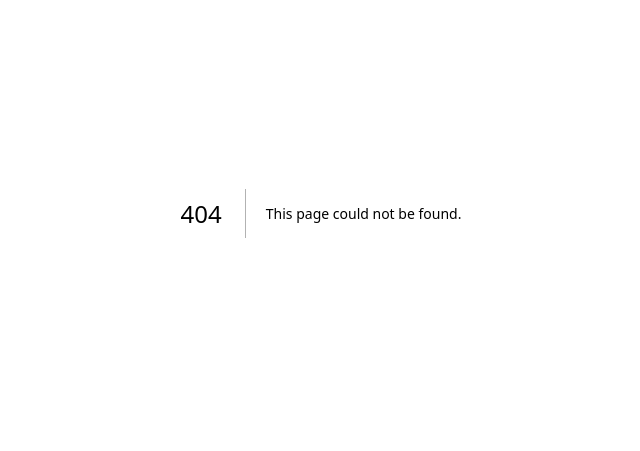
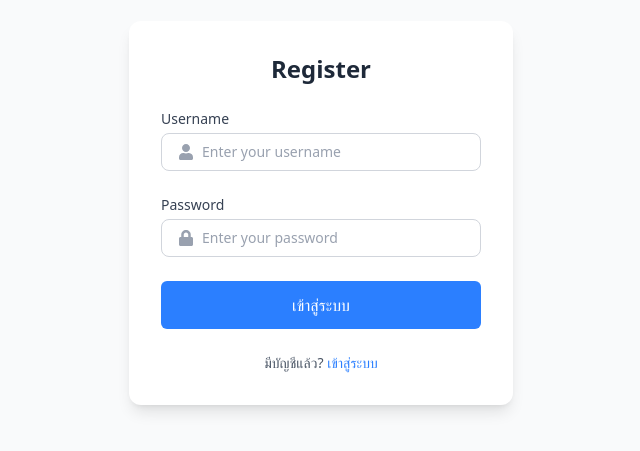
Before and after one commit to supakorn5039-boon/ten-project, a Next.js app in the folder client/: page /register in a window 1280 px wide. Before the commit this address had no page. Shown: the part 187-638 px from the top of the page, without its empty margins (319-959 px from the left). Built offline with nearby package versions, Linux system fonts and the light colour scheme; no server answers.

Commit message:
feat: register page

```diff
--- a/client/src/app/layout.tsx
+++ b/client/src/app/layout.tsx
@@ -1,5 +1,6 @@
 'use client';
 
+import { ToastProvider } from '@/components/Ui/Toast/Toast';
 import './globals.css';
 import { QueryClient, QueryClientProvider } from '@tanstack/react-query';
 
@@ -14,6 +15,7 @@ export default function RootLayout({
     <html lang="en">
       <body className={`antialiased`}>
         <QueryClientProvider client={queryClient}>{children}</QueryClientProvider>
+        <ToastProvider />
       </body>
     </html>
   );
--- a/client/src/app/page.tsx
+++ b/client/src/app/page.tsx
@@ -1,14 +1,20 @@
+'use client';
+
+import useProtectRoute from '@/hooks/useProtectRoute';
+
 export default function Home() {
+  const { isChecking } = useProtectRoute();
+
+  if (isChecking) return null;
+
   return (
     <div className="min-h-screen bg-gray-100 p-6">
       <div className="max-w-7xl mx-auto">
-        {/* Header */}
         <header className="mb-8">
           <h1 className="text-4xl font-bold text-gray-800">📊 Dashboard</h1>
           <p className="text-gray-500 mt-2">Welcome back! &apos;s an overview of your data.</p>
         </header>
 
-        {/* Cards */}
         <div className="grid grid-cols-1 sm:grid-cols-2 lg:grid-cols-3 gap-6">
           <div className="bg-white p-6 rounded-2xl shadow hover:shadow-md transition">
             <h2 className="text-lg font-semibold text-gray-700">Total Tasks</h2>
@@ -24,7 +30,6 @@ export default function Home() {
           </div>
         </div>
 
-        {/* Footer */}
         <footer className="mt-12 text-center text-gray-400 text-sm">
           &copy; {new Date().getFullYear()} Your Dashboard Project
         </footer>
--- /dev/null
+++ b/client/src/app/register/page.tsx
@@ -0,0 +1,6 @@
+import RegisterIndex from '@/components/auth/register/RegisterIndex';
+import React from 'react';
+
+export default function RegisterPage() {
+  return <RegisterIndex />;
+}
--- a/client/src/components/Ui/Input/InputField.tsx
+++ b/client/src/components/Ui/Input/InputField.tsx
@@ -30,7 +30,7 @@ export default function InputField({
           className={`
           flex items-center rounded-lg border px-4 py-2
           ${error ? 'border-red-500' : 'border-gray-300'}
-          focus-within:ring-2 focus-within:ring-green-500
+
         `}
         >
           {icon && <div className="text-gray-400 mr-2">{icon}</div>}
--- a/client/src/components/login/LoginForm.tsx
+++ b/client/src/components/auth/login/LoginForm.tsx
@@ -1,8 +1,9 @@
 import { FaUser, FaLock } from 'react-icons/fa';
 import InputField from '@/components/Ui/Input/InputField';
-import type { CredentialProps } from '@/app/types/Credentials';
+import type { CredentialProps } from '@/types/Credentials';
 import type { UseFormReturn } from 'react-hook-form';
-import ButtonCustom from '../Ui/button/ButtonCustom';
+import ButtonCustom from '../../Ui/button/ButtonCustom';
+import Link from 'next/link';
 
 type LoginFormProps = {
   formMethods: UseFormReturn<CredentialProps, undefined>;
@@ -46,8 +47,15 @@ const LoginForm = ({ formMethods, onSubmit, loading }: LoginFormProps) => {
           isLoading={loading}
           type="submit"
           label={loading ? 'กำลังบันทึก...' : 'เข้าสู่ระบบ'}
-          className="mt-6 w-full bg-blue-400 text-white py-3 rounded-md hover:bg-blue-600 transition ease-in-out duration-300 cursor-pointer"
+          className="mt-6 w-full bg-blue-500 text-white py-3 rounded-md hover:bg-blue-600 transition ease-in-out duration-300 cursor-pointer"
         />
+
+        <p className="text-center text-sm text-gray-600 mt-4">
+          ยังไม่มีบัญชี?{' '}
+          <Link href="/register" className="text-blue-500 hover:underline font-medium">
+            ลงทะเบียน
+          </Link>
+        </p>
       </form>
     </div>
   );
--- a/client/src/components/login/LoginIndex.tsx
+++ b/client/src/components/auth/login/LoginIndex.tsx
@@ -1,11 +1,12 @@
 import { useMutation, useQueryClient } from '@tanstack/react-query';
 import { useRouter } from 'next/navigation';
 import React from 'react';
+import { AxiosError } from 'axios';
 import LoginForm from './LoginForm';
 import { CredentialService } from '@/service/Credential.service';
-import { CredentialProps } from '@/app/types/Credentials';
+import { CredentialProps } from '@/types/Credentials';
 import Cookies from 'js-cookie';
-import { ToastAlert } from '../Ui/Toast/Toast';
+import { ToastAlert } from '../../Ui/Toast/Toast';
 
 export default function LoginIndex() {
   const router = useRouter();
@@ -18,14 +19,15 @@ export default function LoginIndex() {
     onSuccess: (data) => {
       const { token } = data;
 
-      Cookies.set('token', token!, { expires: 2 });
+      Cookies.set('token', token!, { expires: 1 });
 
       queryClient.invalidateQueries({ queryKey: [CredentialService.QUERY_KEY] });
       router.push('/');
       ToastAlert('success', 'Login Success!');
     },
-    onError: () => {
-      ToastAlert('error', 'Login Failed!');
+    onError: (error: AxiosError<{ message: string }>) => {
+      const msg = error.response?.data.message ?? 'Login Fail!!';
+      ToastAlert('error', msg);
     },
   });
 
@@ -33,5 +35,5 @@ export default function LoginIndex() {
     LoginMutation.mutate(data);
   };
 
-  return <LoginForm formMethods={formMethods} onSubmit={handleSubmit} />;
+  return <LoginForm loading={LoginMutation.isPending} formMethods={formMethods} onSubmit={handleSubmit} />;
 }
--- /dev/null
+++ b/client/src/components/auth/register/RegisterForm.tsx
@@ -0,0 +1,62 @@
+import ButtonCustom from '@/components/Ui/button/ButtonCustom';
+import InputField from '@/components/Ui/Input/InputField';
+import type { CredentialProps } from '@/types/Credentials';
+import Link from 'next/link';
+import React from 'react';
+import type { UseFormReturn } from 'react-hook-form';
+import { FaLock, FaUser } from 'react-icons/fa';
+
+type RegisterFormProps = {
+  formMethods: UseFormReturn<CredentialProps, undefined>;
+  onSubmit: (date: CredentialProps) => void;
+  loading?: boolean;
+};
+
+export default function RegisterForm({ formMethods, onSubmit, loading }: Readonly<RegisterFormProps>) {
+  const {
+    register,
+    handleSubmit,
+    formState: { errors },
+  } = formMethods;
+
+  return (
+    <div className="flex justify-center items-center min-h-screen bg-gray-50">
+      <form className="space-y-6 p-8 bg-white rounded-xl shadow-lg max-w-sm w-full" onSubmit={handleSubmit(onSubmit)}>
+        <h2 className="text-2xl font-bold text-center text-gray-800">Register</h2>
+
+        <InputField
+          register={register('username')}
+          label="Username"
+          name="username"
+          type="text"
+          placeholder="Enter your username"
+          icon={<FaUser />}
+          error={errors.username}
+        />
+
+        <InputField
+          register={register('password')}
+          label="Password"
+          name="password"
+          type="password"
+          placeholder="Enter your password"
+          icon={<FaLock />}
+          error={errors.password}
+        />
+
+        <ButtonCustom
+          isLoading={loading}
+          type="submit"
+          label={loading ? 'กำลังบันทึก...' : 'เข้าสู่ระบบ'}
+          className="mt-6 w-full bg-blue-500 text-white py-3 rounded-md hover:bg-blue-600 transition ease-in-out duration-300 cursor-pointer"
+        />
+        <p className="text-center text-sm text-gray-600 mt-4">
+          มีบัญชีแล้ว?{' '}
+          <Link href="/login" className="text-blue-500 hover:underline font-medium">
+            เข้าสู่ระบบ
+          </Link>
+        </p>
+      </form>
+    </div>
+  );
+}
--- /dev/null
+++ b/client/src/components/auth/register/RegisterIndex.tsx
@@ -0,0 +1,41 @@
+'use client';
+
+import { useRouter } from 'next/navigation';
+import RegisterForm from './RegisterForm';
+import { useMutation, useQueryClient } from '@tanstack/react-query';
+import { CredentialService } from '@/service/Credential.service';
+import Cookies from 'js-cookie';
+import { ToastAlert } from '@/components/Ui/Toast/Toast';
+import type { AxiosError } from 'axios';
+import type { CredentialProps } from '@/types/Credentials';
+
+export default function RegisterIndex() {
+  const router = useRouter();
+
+  const queryClient = useQueryClient();
+
+  const formMethods = CredentialService.useCredentialForm();
+
+  const RegisMutation = useMutation({
+    mutationFn: CredentialService.RegisterCredential,
+    onSuccess: (data) => {
+      const { token } = data;
+
+      Cookies.set('token', token!, { expires: 1 });
+
+      queryClient.invalidateQueries({ queryKey: [CredentialService.QUERY_KEY] });
+      router.push('/');
+      ToastAlert('success', 'Register Success!');
+    },
+    onError: (error: AxiosError<{ message: string }>) => {
+      const msg = error.response?.data.message ?? 'Register Fail!!';
+      ToastAlert('error', msg);
+    },
+  });
+
+  const handleSubmit = (data: CredentialProps) => {
+    RegisMutation.mutate(data);
+  };
+
+  return <RegisterForm loading={RegisMutation.isPending} formMethods={formMethods} onSubmit={handleSubmit} />;
+}
--- /dev/null
+++ b/client/src/hooks/useProtectRoute.ts
@@ -0,0 +1,20 @@
+'use client';
+
+import Cookies from 'js-cookie';
+import { useRouter } from 'next/navigation';
+import { useEffect, useState } from 'react';
+
+export default function useProtectRoute() {
+  const router = useRouter();
+  const [isChecking, setIsChecking] = useState<boolean>(true);
+
+  useEffect(() => {
+    const token = Cookies.get('token');
+    if (!token) {
+      router.replace('/login');
+    } else {
+      setIsChecking(false);
+    }
+  }, [router]);
+  return { isChecking };
+}
--- a/client/src/service/Credential.service.ts
+++ b/client/src/service/Credential.service.ts
@@ -1,5 +1,5 @@
 import { CredentialDefaultValue, CredentialResolver } from '@/app/dto/Credential.DTO';
-import type { CredentialProps } from '@/app/types/Credentials';
+import type { CredentialProps } from '@/types/Credentials';
 import { ApiRoutes } from '@/constant/ApiRoutes';
 import axiosInstance from '@/utils/axios';
 import { useForm } from 'react-hook-form';
@@ -12,6 +12,11 @@ export const CredentialService = {
     return res.data;
   },
 
+  RegisterCredential: async (data: CredentialProps): Promise<CredentialProps> => {
+    const res = await axiosInstance.post(`${ApiRoutes.REGISTER}`, data);
+    return res.data;
+  },
+
   useCredentialForm: (initialFormData: CredentialProps = CredentialDefaultValue) => {
     const formMethod = useForm<CredentialProps>({
       defaultValues: initialFormData,
```
Also changed, not shown: client/src/app/login/page.tsx (+4 -6 lines), client/src/types/Credentials.ts (renamed from client/src/app/types/Credentials.ts), 1 other file (tests, documents, lock files or other folders).
